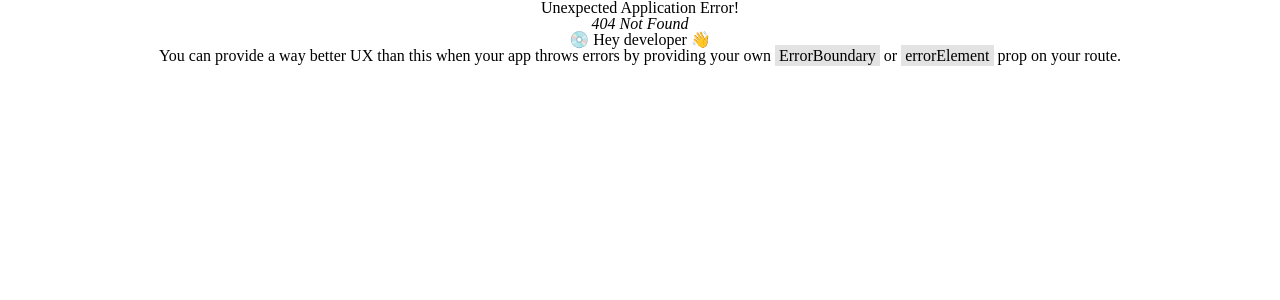
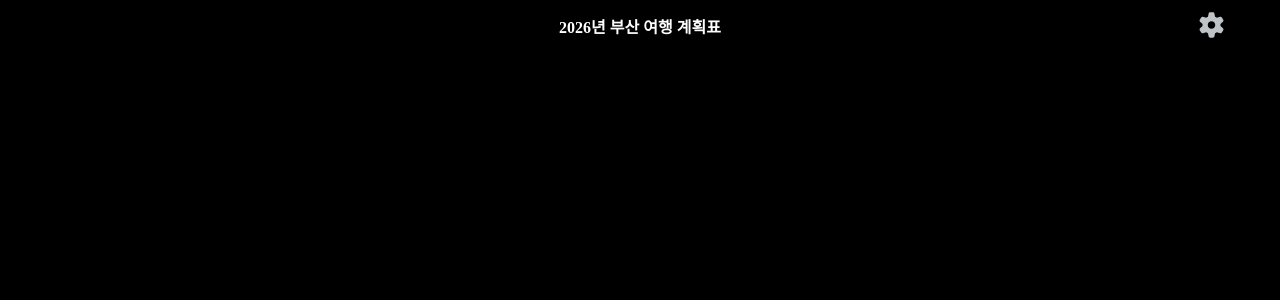
Before and after one commit to Rayched/busantravel-planner, a React (Create React App) app: page /busantravel-planner/placeinfos in a window 1280 px wide. Before the commit this address had no page. Shown: the top 300 px of the page. Built offline with nearby package versions, Linux system fonts and the light colour scheme.

Commit message:
20251224, '출사지 목록' page 추가 (구현 X)

```diff
--- a/src/components/NavigationBar.tsx
+++ b/src/components/NavigationBar.tsx
@@ -72,7 +72,8 @@ const NavBoxVariants = {
 const URLList: I_URLList[] = [
     {path: "/transport", name: "🚄 교통편"},
     {path: "/hotels", name: "🏠 숙소"},
-    {path: "/dailyplans", name: "📑 상세 계획"}
+    {path: "/dailyplans", name: "📑 상세 일정"},
+    {path: "/placeinfos", name: "📸 출사지 목록"}
 ];
 
 function NavigationBar(){
--- a/src/routes/DailyPlans.tsx
+++ b/src/routes/DailyPlans.tsx
@@ -1,5 +1,5 @@
 import styled from "styled-components";
-import OutletLayout from "./OutletLayout";
+import OutletLayout from "./Layouts/OutletLayout";
 import React, { useEffect, useState } from "react";
 import { DailyPlans, I_DailyPlan } from "../PlannerData";
 import { GetDayText, GetNowDate } from "../DateFns";
--- a/src/routes/Home.tsx
+++ b/src/routes/Home.tsx
@@ -1,5 +1,5 @@
 import styled from "styled-components";
-import OutletLayout from "./OutletLayout";
+import OutletLayout from "./Layouts/OutletLayout";
 import TripDuration from "../components/Home/TripDuration";
 import Trains from "../components/Home/Trains";
 import Hotels from "../components/Home/Hotels";
--- a/src/routes/HotelDetails.tsx
+++ b/src/routes/HotelDetails.tsx
@@ -1,5 +1,5 @@
 import styled from "styled-components";
-import OutletLayout from "./OutletLayout";
+import OutletLayout from "./Layouts/OutletLayout";
 import { useState } from "react";
 import { PlannerData } from "../PlannerData";
 import { GetDayText } from "../DateFns";
--- a/src/routes/RootLayout.tsx
+++ b/src/routes/Layouts/RootLayout.tsx
@@ -1,6 +1,6 @@
 import { Outlet, Link, useMatch } from "react-router-dom";
 import styled from "styled-components";
-import NavigationBar from "../components/NavigationBar";
+import NavigationBar from "../../components/NavigationBar";
 import { useState } from "react";
 import { AnimatePresence } from "framer-motion";
 
--- /dev/null
+++ b/src/routes/PlaceInfo.tsx
@@ -0,0 +1,29 @@
+import styled from "styled-components";
+
+interface I_PlaceData {
+    placeNm: string;
+    placeURL: string;
+    placeDatas: string[];
+};
+
+interface I_PlaceInfo {
+    TargetDt: string;
+    PlaceDatas: I_PlaceData[];
+};
+
+const Container = styled.div`
+    display: flex;
+    flex-direction: column;
+    align-items: center;
+    background-color: ${(props) => props.theme.bgColor};
+    border-radius: 15px;
+    width: 90%;
+    height: 85%;
+    margin-top: 10px;
+`;
+
+export default function PlaceInfoPage(){
+    return (
+        <Container></Container>
+    );
+}
--- a/src/routes/Transport.tsx
+++ b/src/routes/Transport.tsx
@@ -1,5 +1,5 @@
 import styled from "styled-components";
-import OutletLayout from "./OutletLayout";
+import OutletLayout from "./Layouts/OutletLayout";
 import Ticket from "../components/Transport/Ticket";
 import { PlannerData } from "../PlannerData";
 import { GetDayText } from "../DateFns";
```
Also changed, not shown: src/App.tsx (+6 -1 lines), src/routes/Layouts/OutletLayout.tsx (renamed from src/routes/OutletLayout.tsx).
